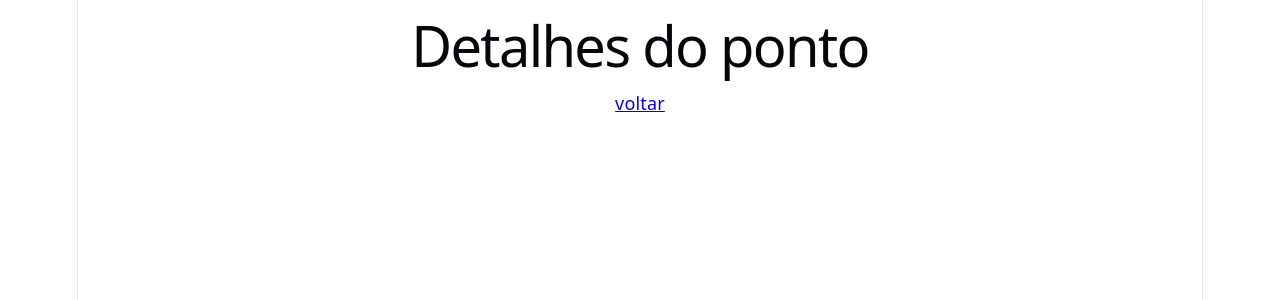
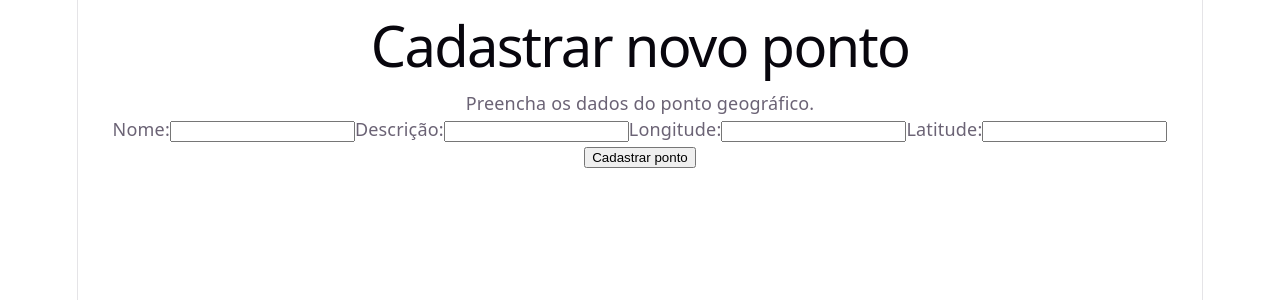
Before and after one commit to LucasCastelli01/PontoaPonto, a React (Vite) app: page /pontos/novo in a window 1280 px wide. Shown: the top 300 px of the page. Built offline with nearby package versions, Linux system fonts and the light colour scheme; no server answers.

Commit message:
feito rota pontos/novo com formulario

```diff
--- a/src/App.jsx
+++ b/src/App.jsx
@@ -2,6 +2,7 @@ import { Link, Navigate, Route, Routes } from 'react-router-dom'
 import Cabecalho from './components/Cabecalho.jsx'
 import ListaPontos from './pages/ListaPontos.jsx'
 import DetalhePonto from './pages/DetalhePonto.jsx'
+import NovoPonto from './pages/NovoPonto.jsx'
 import './App.css'
 
 function App() {
@@ -9,6 +10,7 @@ function App() {
     <Routes>
       <Route path="/" element={<Navigate to="/pontos" replace />} />
       <Route path="/pontos/:id" element={<DetalhePonto />} />
+      <Route path="/pontos/novo" element={<NovoPonto />} />
       <Route
         path="/pontos"
         element={
--- a/src/pages/NovoPonto.jsx
+++ b/src/pages/NovoPonto.jsx
@@ -5,28 +5,46 @@ function NovoPonto(){
 
 
 
+    const [nome, setNome] = useState("");
+    const [descricao, setDescricao] = useState("");
+    const [longitude, setLongitude] = useState("");
+    const [latitude, setLatitude] = useState("");
+
+    function cadastrarPonto(e){
+        e.preventDefault()
+        console.log("Enviando formulário...")
+    }
+
     return (<>
 
         <h1>Cadastrar novo ponto</h1>
         <p>Preencha os dados do ponto geográfico.</p>
 
 
-        <form>
+
+
+
+
+        <form onSubmit={cadastrarPonto}>
             <label htmlFor="nome">Nome:</label>
-            <input type="text" id="nome" name="nome" required />
+            <input type="text" id="nome" name="nome" required value={nome} onChange={(e) => setNome(e.target.value)} />
 
             <label htmlFor="Descricao">Descrição:</label>
-            <input type="text" id="Descricao" name="Descricao" />
+            <input type="text" id="Descricao" name="Descricao" value={descricao} onChange={(e) => setDescricao(e.target.value)} />
 
             <label htmlFor="Longitude">Longitude:</label>
-            <input type="number" id="Longitude" name="Longitude" required />
+            <input type="number" id="Longitude" name="Longitude" required value={longitude} onChange={(e) => setLongitude(e.target.value)} />
 
             <label htmlFor="Latitude">Latitude:</label>
-            <input type="number" id="Latitude" name="Latitude" required />
+            <input type="number" id="Latitude" name="Latitude" required value={latitude} onChange={(e) => setLatitude(e.target.value)}/>
 
             <button type="submit">Cadastrar ponto</button>
+
+
 
         </form>
     </>)
 
 }
+
+export default NovoPonto
```
